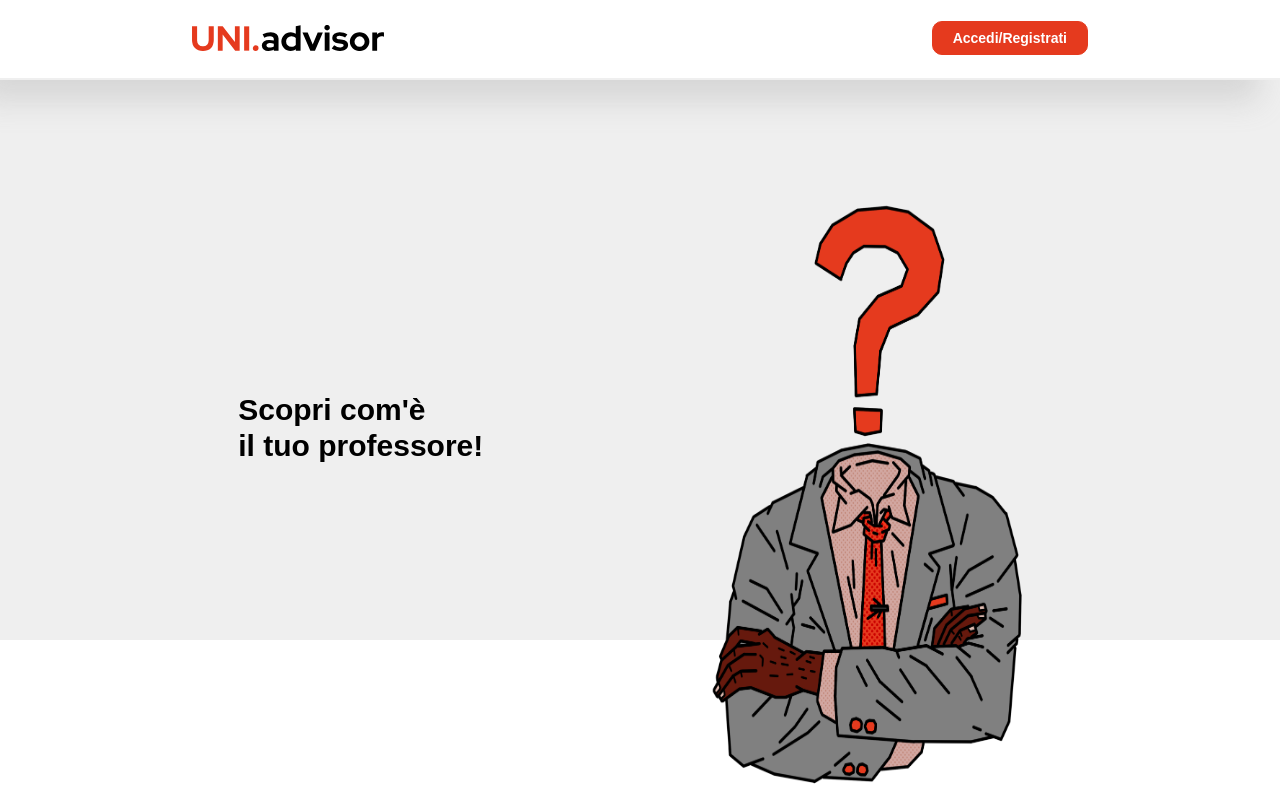
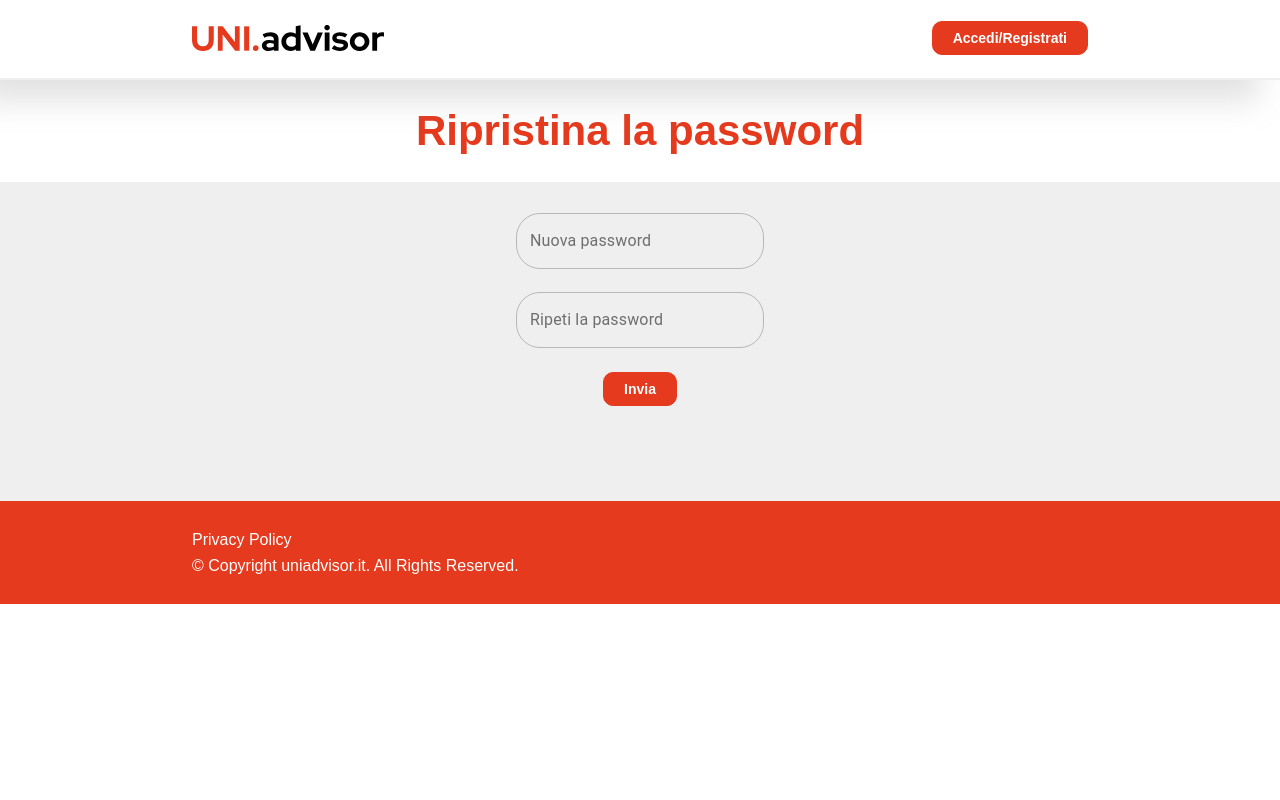
Before and after one commit to davelista/uniadvisor-frontend, a React (Create React App) app: page /reset_password in a window 1280 px wide. Before the commit this address led to /. Shown: the top 800 px of the page. Built offline with nearby package versions, Linux system fonts and the light colour scheme; no server answers; some icons are missing.

Commit message:
Reset Password form

```diff
--- a/src/App.js
+++ b/src/App.js
@@ -4,7 +4,7 @@ import "./globals.css";
 import { BrowserRouter as Router, Route, Switch } from "react-router-dom";
 import ReactGA from "react-ga";
 //Pages
-import {Dashboard, Home, Login, Professor, SignUp, AddReview, Settings} from "./pages";
+import {Dashboard, Home, Login, Professor, SignUp, AddReview, Settings, ResetPassword} from "./pages";
 import { Footer } from "./components";
 import { Redirect } from "react-router";
 import { AppContext, useAppContext } from "./context/AppContext";
@@ -74,6 +74,9 @@ function App() {
                     <Route exact path="/settings">
                         <Settings />
                     </Route>
+                    <Route exact path="/reset_password">
+                        <ResetPassword />
+                    </Route>
                     <Route render={() => <Redirect to={{ pathname: "/" }} />} />
                 </Switch>
                 <Footer />
--- a/src/api/index.js
+++ b/src/api/index.js
@@ -28,22 +28,6 @@ export const ApiProfessor = async (professorId) => {
                 return "Internal error";
             default:
                 return "Error";
-        }
-        throw e;
-    }
-};
-
-/*API to request professor image*/
-export const ApiProfessorImage = async (professorId) => {
-    try {
-        const img = await axios.get("/api/professor_image/" + professorId);
-        return img;
-    } catch (e) {
-        switch (e.message) {
-            case "Request failed with status code 404":
-                return "Image Not Found";
-            default:
-                break;
         }
         throw e;
     }
@@ -216,4 +200,22 @@ export const ApiDeleteUser = async () => {
 
 };
 
-export default { ApiProfessor, ApiMail, ApiRegister, ApiLogin, ApiLogout, ApiUniversitiesList, ApiDownloadData, ApiDeleteUser };
+export const ApiForgotPassword = async (email) => {
+    try{
+        const res = await axios.post ( "/api/forgot_password", {email});
+        return res.data;
+    } catch (e) {
+        throw e;
+    }
+}
+
+export const ApiResetPassword = async (token, newPassword) => {
+    try{
+        const res = await axios.post ( "api/reset_password", {token, newPassword});
+        return res.data;
+    } catch (e) {
+        throw e;
+    }
+}
+
+export default { ApiProfessor, ApiMail, ApiRegister, ApiLogin, ApiLogout, ApiUniversitiesList, ApiDownloadData, ApiDeleteUser, ApiForgotPassword, ApiResetPassword };
--- /dev/null
+++ b/src/components/PagesSections/ResetPassword/ResetPassword.module.css
@@ -0,0 +1,24 @@
+.section{
+    display: flex;
+    justify-content: center;
+    padding: 1% 0 2% 0;
+    background-color: #efefef;
+}
+
+.form{
+    display: flex;
+    flex-direction: column;
+    justify-content: center;
+    align-items: center;
+    padding-bottom: 5%;
+}
+
+.input{
+    display: flex;
+    margin-top:5%;
+    border:none;
+    padding: 5px 10px;
+    outline: none;
+    width: 100%;
+    justify-content: center;
+}
--- /dev/null
+++ b/src/components/PagesSections/ResetPassword/ResetPasswordFrom.js
@@ -0,0 +1,34 @@
+import React from 'react';
+import styles from "./ResetPassword.module.css"
+import FormTextField from "../../Forms/FormTextField";
+import {Button} from "../../Buttons/Button";
+import useChangePswForm from "../Settings/Forms/useChangePswForm";
+
+function ResetPasswordFrom(props) {
+
+    const [form, submit] = useChangePswForm();
+    return (
+        <>
+            <div className={"element-center"}>
+                <div className={"title-red"}>Ripristina la password</div>
+            </div>
+            <div className={styles.section}>
+            <form className={styles.form} noValidate autoComplete="off" onSubmit={submit}>
+                <div className={styles.input}>
+                    <FormTextField field={form.newPassword} variant="outlined" type="password" />
+                </div>
+                <div className={styles.input}>
+                    <FormTextField field={form.repeatPassword} variant="outlined" type="password" />
+                </div>
+                <div className={styles.input}>
+                <Button buttonStyle="btn--outline" type="submit">
+                    <h6 style={{ color: "white" }}>Invia</h6>
+                </Button>
+                </div>
+            </form>
+            </div>
+        </>
+    );
+}
+
+export default ResetPasswordFrom;
--- a/src/components/PagesSections/Settings/index.js
+++ b/src/components/PagesSections/Settings/index.js
@@ -2,4 +2,5 @@ import ChangePswForm from "./Forms/ChangePswForm";
 import Modify from "./Forms/Modify";
 import Delete from "./Forms/Delete";
 
+
 export {ChangePswForm, Modify, Delete};
--- /dev/null
+++ b/src/pages/ResetPassword.js
@@ -0,0 +1,21 @@
+import React from 'react';
+import UniversitySection from "../components/PagesSections/Homepage/University/UniveristyArea";
+import AboutArea from "../components/PagesSections/Homepage/About/AboutArea";
+import Navbar from "../components/Navbar/Navbar";
+import HeroSection from "../components/PagesSections/Homepage/HeroSection/HeroSection";
+import FormTextField from "../components/Forms/FormTextField";
+import {Button} from "../components/Buttons/Button";
+import useLoginForm from "../components/PagesSections/Login-SignUp/useLoginForm";
+import ResetPasswordFrom from "../components/PagesSections/ResetPassword/ResetPasswordFrom";
+
+function ResetPassword() {
+
+    return (
+        <>
+            <Navbar />
+            <ResetPasswordFrom/>
+        </>
+    );
+}
+
+export default ResetPassword;
--- a/src/pages/index.js
+++ b/src/pages/index.js
@@ -5,5 +5,6 @@ import SignUp from "./SignUp";
 import Dashboard from "./Dashboard";
 import AddReview from "./AddReview";
 import Settings from "./Settings";
+import ResetPassword from "./ResetPassword";
 
-export {Home, Professor, Login, SignUp, Dashboard, AddReview, Settings}
+export {Home, Professor, Login, SignUp, Dashboard, AddReview, Settings, ResetPassword}
```
Also changed, not shown: src/components/PagesSections/ResetPassword/useResetPasswordForm.js (added, +21 -0 lines), 1 other file (tests, documents, lock files or other folders).
